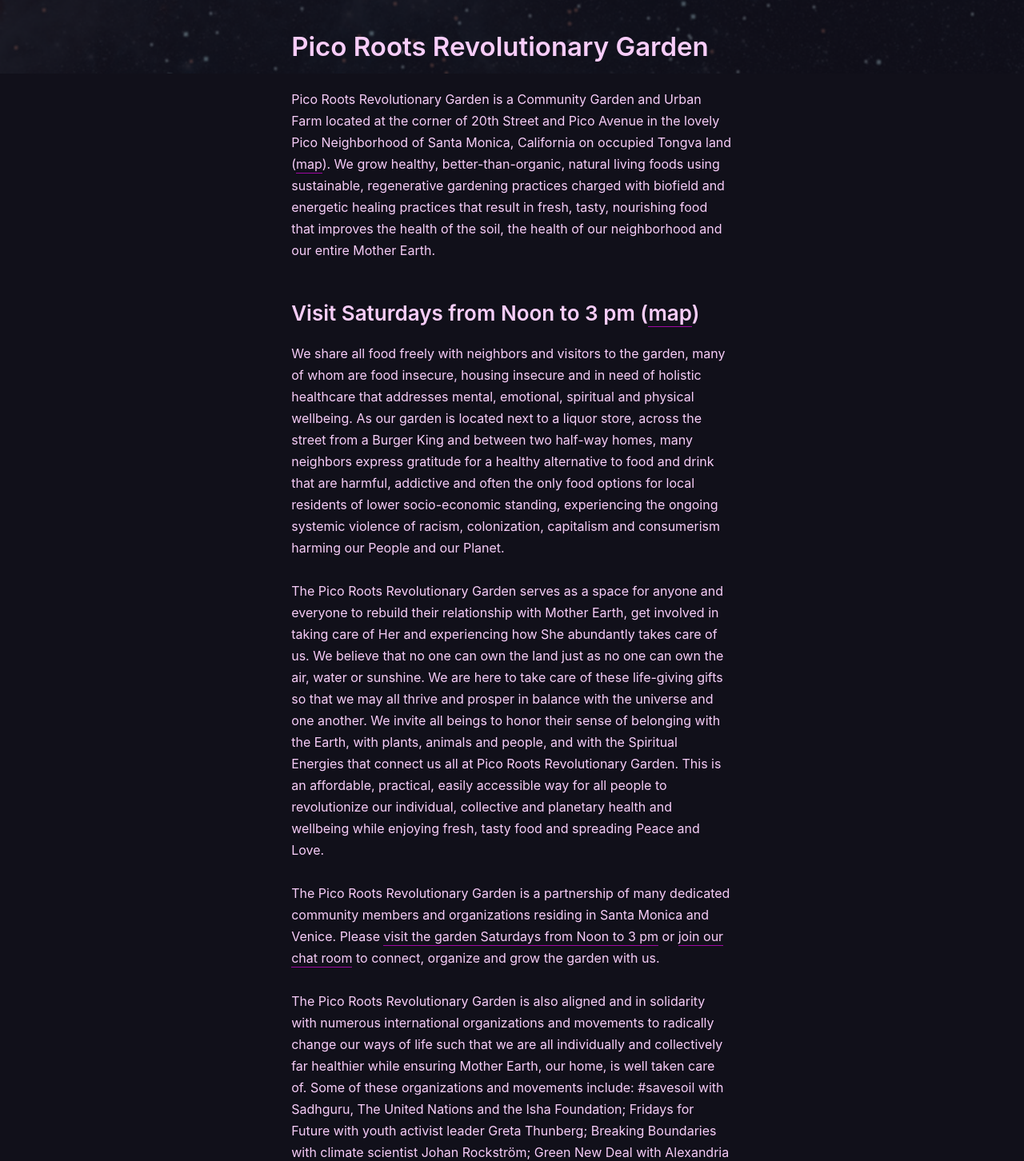
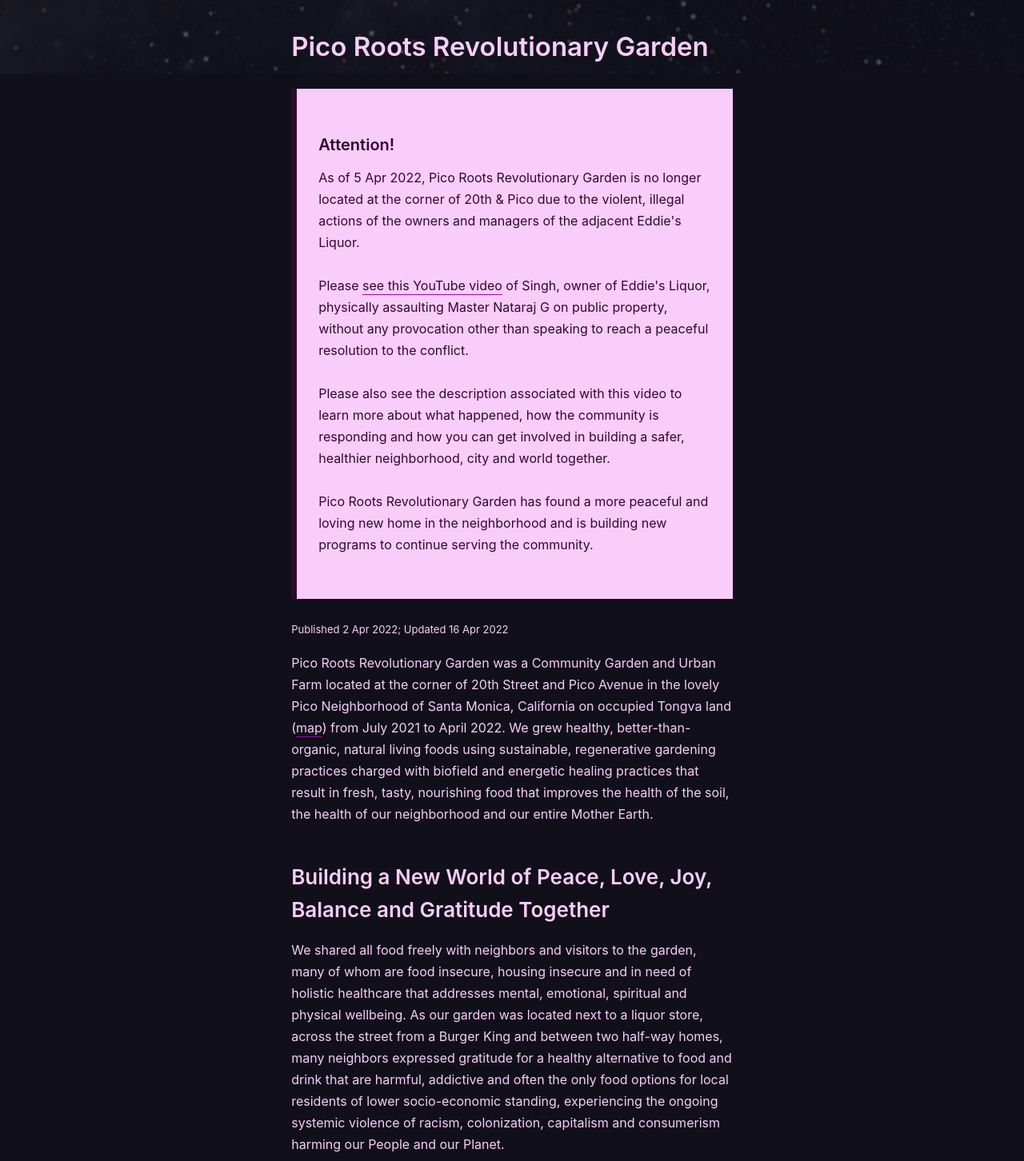
Before and after one commit to natarajgcb/natarajg, a Next.js app: page /land/picoroots in a window 1280 px wide. Shown: the part 708-2160 px from the top of the page at 80% size. Built offline with nearby package versions, Linux system fonts and the light colour scheme.

Commit message:
Adding assault news callout and updating page text

```diff
--- a/pages/land/picoroots.js
+++ b/pages/land/picoroots.js
@@ -4,12 +4,14 @@
   List, ListItem, ListIcon, UnorderedList
 } from '@chakra-ui/react'
 import { MNGButton } from '../../components/MNGButton'
-import { MNGPage } from '../../components/MNGLayout'
+import { MNGPage, MNGNote } from '../../components/MNGLayout'
 import {
   MNGTitle,
   MNGH1,
   MNGH2,
+  MNGH3,
   MNGBody,
+  MNGFootP,
   MNGCalloutP,
   MNGHindiHeading,
   MNGHindiTitle,
@@ -20,7 +22,7 @@
   MNGWordsOfLoveText,
   MNGWordsOfLoveFace
 } from '../../components/MNGWordsOfLove'
-import { MdCheckCircle } from 'react-icons/md'
+import { RiPlantFill } from 'react-icons/ri'
 
 export default function YogaPico() {
   const mngprops = {
@@ -46,79 +48,95 @@
         Pico Roots Revolutionary Garden
       </MNGH1>
 
+      <MNGNote>
+        <MNGH3>
+          Attention!
+        </MNGH3>
+        <MNGBody>
+          As of 5 Apr 2022, Pico Roots Revolutionary Garden is no longer located at the corner of 20th & Pico due to the violent, illegal actions of the owners and managers of the adjacent Eddie&#39;s Liquor.
+          <br/><br/>Please <a href="" target="_blank" rel="noreferrer">see this YouTube video</a> of Singh, owner of Eddie&#39;s Liquor, physically assaulting Master Nataraj G on public property, without any provocation other than speaking to reach a peaceful resolution to the conflict.
+          <br/><br/>Please also see the description associated with this video to learn more about what happened, how the community is responding and how you can get involved in building a safer, healthier neighborhood, city and world together.
+          <br/><br/>Pico Roots Revolutionary Garden has found a more peaceful and loving new home in the neighborhood and is building new programs to continue serving the community.
+        </MNGBody>
+      </MNGNote>
+
+      <MNGFootP>
+        Published 2 Apr 2022; Updated 16 Apr 2022
+      </MNGFootP>
+
       <MNGBody>
-        Pico Roots Revolutionary Garden is a Community Garden and Urban Farm located at the corner of 20th Street and Pico Avenue in the lovely Pico Neighborhood of Santa Monica, California on occupied Tongva land (<a href="https://goo.gl/maps/w91urxADWXNq1zhe8" target="_blank" rel="noreferrer">map</a>). We grow healthy, better-than-organic, natural living foods using sustainable, regenerative gardening practices charged with biofield and energetic healing practices that result in fresh, tasty, nourishing food that improves the health of the soil, the health of our neighborhood and our entire Mother Earth.
+        Pico Roots Revolutionary Garden was a Community Garden and Urban Farm located at the corner of 20th Street and Pico Avenue in the lovely Pico Neighborhood of Santa Monica, California on occupied Tongva land (<a href="https://goo.gl/maps/w91urxADWXNq1zhe8" target="_blank" rel="noreferrer">map</a>) from July 2021 to April 2022. We grew healthy, better-than-organic, natural living foods using sustainable, regenerative gardening practices charged with biofield and energetic healing practices that result in fresh, tasty, nourishing food that improves the health of the soil, the health of our neighborhood and our entire Mother Earth.
       </MNGBody>
 
-      <MNGH2>Visit Saturdays from Noon to 3 pm (<a href="https://goo.gl/maps/w91urxADWXNq1zhe8" target="_blank" rel="noreferrer">map</a>)</MNGH2>
+      <MNGH2>Building a New World of Peace, Love, Joy, Balance and Gratitude Together</MNGH2>
 
       <MNGBody>
-        We share all food freely with neighbors and visitors to the garden, many of whom are food insecure, housing insecure and in need of holistic healthcare that addresses mental, emotional, spiritual and physical wellbeing. As our garden is located next to a liquor store, across the street from a Burger King and between two half-way homes, many neighbors express gratitude for a healthy alternative to food and drink that are harmful, addictive and often the only food options for local residents of lower socio-economic standing, experiencing the ongoing systemic violence of racism, colonization, capitalism and consumerism harming our People and our Planet.
+        We shared all food freely with neighbors and visitors to the garden, many of whom are food insecure, housing insecure and in need of holistic healthcare that addresses mental, emotional, spiritual and physical wellbeing. As our garden was located next to a liquor store, across the street from a Burger King and between two half-way homes, many neighbors expressed gratitude for a healthy alternative to food and drink that are harmful, addictive and often the only food options for local residents of lower socio-economic standing, experiencing the ongoing systemic violence of racism, colonization, capitalism and consumerism harming our People and our Planet.
         <br/><br/>
-        The Pico Roots Revolutionary Garden serves as a space for anyone and everyone to rebuild their relationship with Mother Earth, get involved in taking care of Her and experiencing how She abundantly takes care of us. We believe that no one can own the land just as no one can own the air, water or sunshine. We are here to take care of these life-giving gifts so that we may all thrive and prosper in balance with the universe and one another. We invite all beings to honor their sense of belonging with the Earth, with plants, animals and people, and with the Spiritual Energies that connect us all at Pico Roots Revolutionary Garden. This is an affordable, practical, easily accessible way for all people to revolutionize our individual, collective and planetary health and wellbeing while enjoying fresh, tasty food and spreading Peace and Love.
+        The Pico Roots Revolutionary Garden community continues to serve as a space for anyone and everyone to rebuild their relationship with Mother Earth, get involved in taking care of Her and experiencing how She abundantly takes care of us. We believe that no one can own the land just as no one can own the air, water or sunshine. We are here to take care of these free and abundant life-giving gifts so that we may all thrive and prosper in balance with the universe and one another. We invite all beings to honor their sense of belonging with the Earth, with plants, animals and people, and with the Spiritual Energies that connect us all at Pico Roots Revolutionary Garden. This is an affordable, practical, easily accessible way for all people to revolutionize our individual, collective and planetary health and wellbeing while enjoying fresh, tasty food and spreading Peace and Love.
         <br/><br/>
-        The Pico Roots Revolutionary Garden is a partnership of many dedicated community members and organizations residing in Santa Monica and Venice. Please <a href="https://goo.gl/maps/w91urxADWXNq1zhe8" target="_blank" rel="noreferrer">visit the garden Saturdays from Noon to 3 pm</a> or <a href="https://matrix.to/#/#picoroots:matrix.org" target="_blank" rel="noreferrer">join our chat room</a> to connect, organize and grow the garden with us.
+        The Pico Roots Revolutionary Garden is a partnership of many dedicated community members and organizations residing in Santa Monica and Venice. Please <a href="mailto:one@natarajg.space?subject=PicoRoots" rel="noreferrer" target="_blank">email Master Nataraj G</a> or <a href="https://matrix.to/#/#picoroots:matrix.org" target="_blank" rel="noreferrer">join our secure chat room</a> to connect, organize and grow the garden with us.
         <br/><br/>
-        The Pico Roots Revolutionary Garden is also aligned and in solidarity with numerous international organizations and movements to radically change our ways of life such that we are all individually and collectively far healthier while ensuring Mother Earth, our home, is well taken care of. Some of these organizations and movements include: #savesoil with Sadhguru, The United Nations and the Isha Foundation; Fridays for Future with youth activist leader Greta Thunberg; Breaking Boundaries with climate scientist Johan Rockström; Green New Deal with Alexandria Ocasio-Cortez, Naomi Klein and Jeremy Rifkin; Movements for Indigenous Sovereignty and Black Liberation with the Climate Justice Alliance and our local Tongva Native and Black Elders.
+        The Pico Roots Revolutionary Garden is also aligned and in solidarity with numerous international organizations and movements to radically change our ways of life such that we are all individually and collectively far healthier while ensuring Mother Earth, our home, is well taken care of. Some of these organizations and movements include: #savesoil with Sadhguru, The United Nations and the Isha Foundation; Fridays for Future with youth activist leader Greta Thunberg; Breaking Boundaries with climate scientist Johan Rockström; Green New Deal with Alexandria Ocasio-Cortez, Naomi Klein and Jeremy Rifkin; Movements for Indigenous Sovereignty and Black Liberation with the Climate Justice Alliance and our local Indigenous Native and Black Elders.
         <br/><br/>
-        We honor the Tongva and Chumash lands we are on (the Los Angeles basin region) and share our Energy to take care of the Pico Roots Revolutionary Garden so we may all live in Abundance, aligned with our Highest and Truest Infinite Self, for a New World rooted in the Divine Energies of Peace, Love, Joy, Balance and Gratitude.
+        We honor the Tongva, Chumash and neighboring Indigenous lands we are on (the Los Angeles basin region) and share our Energy to take care of and grow the Pico Roots Revolutionary Garden so we may all live in Abundance, aligned with our Highest and Truest Infinite Self, for a New World rooted in the Divine Energies of Peace, Love, Joy, Balance and Gratitude.
       </MNGBody>
 
       <MNGH2>
         Get Involved
       </MNGH2>
       <MNGBody>
-        Following are a few of the ways that you are invited to get involved at Pico Roots Revolutionary Garden. Please <a href="https://goo.gl/maps/w91urxADWXNq1zhe8" target="_blank" rel="noreferrer">visit the garden Saturdays from Noon to 3 pm</a> or <a href="https://matrix.to/#/#picoroots:matrix.org" target="_blank" rel="noreferrer">join our chat room</a> to connect, ask questions and build together.
+        Following are a few ways that you are invited to get involved with the Pico Roots Revolutionary Garden community. Please <a href="mailto:one@natarajg.space?subject=PicoRoots" rel="noreferrer" target="_blank">email Master Nataraj G</a> or <a href="https://matrix.to/#/#picoroots:matrix.org" target="_blank" rel="noreferrer">join our secure chat room</a> to connect, ask questions and build together.
       </MNGBody>
       <List spacing={2}>
         <ListItem>
-          <ListIcon as={MdCheckCircle} color="green.500" />
+          <ListIcon as={RiPlantFill} color="green.500" />
           Gardening: planting, watering, harvesting, composting daily at Pico Roots or learning how to grow your own food at home or other properties you may belong to.
         </ListItem>
         <ListItem>
-          <ListIcon as={MdCheckCircle} color="green.500" />
+          <ListIcon as={RiPlantFill} color="green.500" />
           Food: harvesting, cooking and serving food with the community, especially those in need of healthy, nourishing, uplifting food options.
         </ListItem>
         <ListItem>
-          <ListIcon as={MdCheckCircle} color="green.500" />
+          <ListIcon as={RiPlantFill} color="green.500" />
           Building: we recently received a microgrant from the City of Santa Monica to build two new beds at Pico Roots Revolutionary Garden and will be physically making space and working with wood and other materials at the garden together.
         </ListItem>
         <ListItem>
-          <ListIcon as={MdCheckCircle} color="green.500" />
+          <ListIcon as={RiPlantFill} color="green.500" />
           Solar Energy: we have partnered with local solar energy experts, farmers and food artisans to craft the Pico Roots Flower Power Solar Cart to be able to share the garden&#39;s bounty and clean, renewable solar energy with our community. Join us in crafting and building this revolutionary renewable energy platform to sustainably connect us all.
         </ListItem>
         <ListItem>
-          <ListIcon as={MdCheckCircle} color="green.500" />
+          <ListIcon as={RiPlantFill} color="green.500" />
           Education: helping with film production on our Master Gardening series of videos to share education, training and guidance on how to grow your own food using healthy regenerative practices. We need folks that love filmmaking: photographers, cinematographers, editors, producers, sound specialists and community builders.
         </ListItem>
         <ListItem>
-          <ListIcon as={MdCheckCircle} color="green.500" />
+          <ListIcon as={RiPlantFill} color="green.500" />
           Storytelling: the garden and the community have many stories to tell that are revolutionizing the way we relate to the land and to one another for a far more Peaceful, Loving, Joyful, Balanced and Grateful way of life. Join in helping gather and share these stories to inspire and include others.
         </ListItem>
         <ListItem>
-          <ListIcon as={MdCheckCircle} color="green.500" />
+          <ListIcon as={RiPlantFill} color="green.500" />
           Community Organizing: building relationships with community to spread the benefits of living healthy, aligned with our Mother Earth and in harmony with one another.
         </ListItem>
         <ListItem>
-          <ListIcon as={MdCheckCircle} color="green.500" />
+          <ListIcon as={RiPlantFill} color="green.500" />
           Policy Change: working with legislative groups to craft and enact policies that will encourage more people to grow their own food, live healthier lives aligned with Mother Earth in harmony with neighbors. We have recently been involved in classifying Santa Monica as an Urban Agricultural Incentive Zone (UAIZ) which will grant property owners tax breaks and other incentives for growing food at their properties.
         </ListItem>
         <ListItem>
-          <ListIcon as={MdCheckCircle} color="green.500" />
+          <ListIcon as={RiPlantFill} color="green.500" />
           Painting: many community members are artists that enjoy painting. We are creating a community painting and organizing to create a community mural honoring the land and the revolutionary movement at Pico Roots Revolutionary Garden.
         </ListItem>
         <ListItem>
-          <ListIcon as={MdCheckCircle} color="green.500" />
+          <ListIcon as={RiPlantFill} color="green.500" />
           Music: many community members are musicians and we will be setting up a performance space at Pico Roots Revolutionary Garden for local musicians to share music with the community.
         </ListItem>
         <ListItem>
-          <ListIcon as={MdCheckCircle} color="green.500" />
+          <ListIcon as={RiPlantFill} color="green.500" />
           Art: many community members are artists and we will be setting up an art gallery and events at Pico Roots Revolutionary Garden to share art with the community.
         </ListItem>
       </List>
 
       <MNGBody>
-        Please <a href="https://goo.gl/maps/w91urxADWXNq1zhe8" target="_blank" rel="noreferrer">visit the garden Saturdays from Noon to 3 pm</a>, <a href="https://matrix.to/#/#picoroots:matrix.org" target="_blank" rel="noreferrer">join our chat room</a> or <a href="mailto:one@natarajg.space?subject=PicoRoots" rel="noreferrer" target="_blank">email Master Nataraj G</a> if you have any questions about the Pico Roots Revolutionary Garden.
+        Please <a href="https://matrix.to/#/#picoroots:matrix.org" target="_blank" rel="noreferrer">join our secure chat room</a> or <a href="mailto:one@natarajg.space?subject=PicoRoots" rel="noreferrer" target="_blank">email Master Nataraj G</a> if you have any questions about the Pico Roots Revolutionary Garden.
       </MNGBody>
 
       <MNGHummingbirdSpacer />
```
